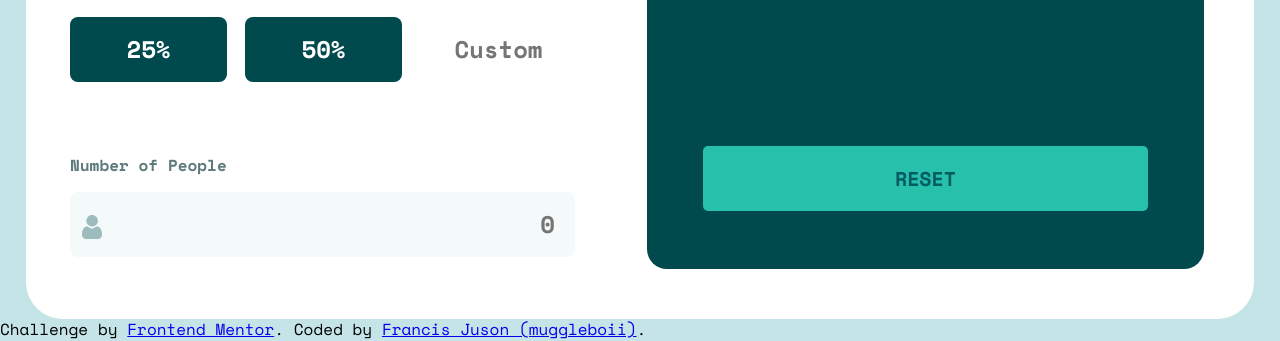
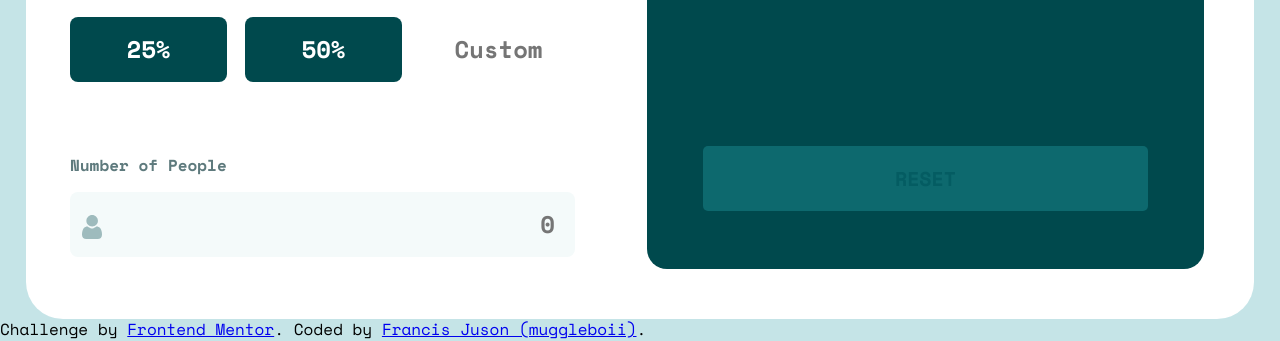
Before and after one commit to francisgianj/tip-calculator-frontend-mentor, a plain HTML site: page index.html in a window 1280 px wide. Shown: the part 516-857 px from the top of the page. Drawn offline with nearby package versions, Linux system fonts and the light colour scheme.

Commit message:
added disabled attribut on reset button

```diff
--- a/index.html
+++ b/index.html
@@ -88,7 +88,7 @@
       </div>
 
 
-      <button onclick="reset()" id="reset-button">RESET</button>
+      <button onclick="reset()" id="reset-button" disabled="disabled">RESET</button>
 
     </div>
   </div>
```
